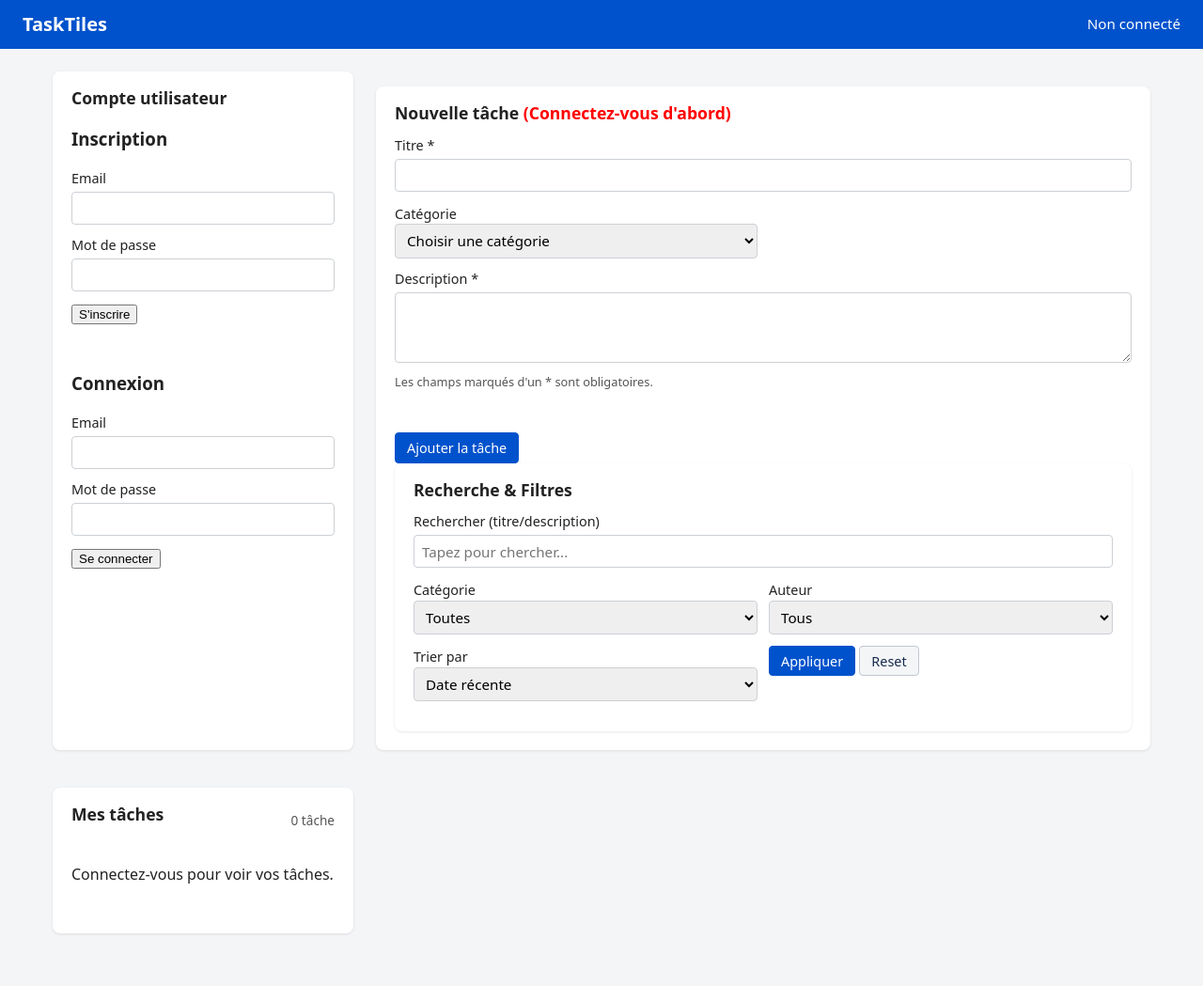
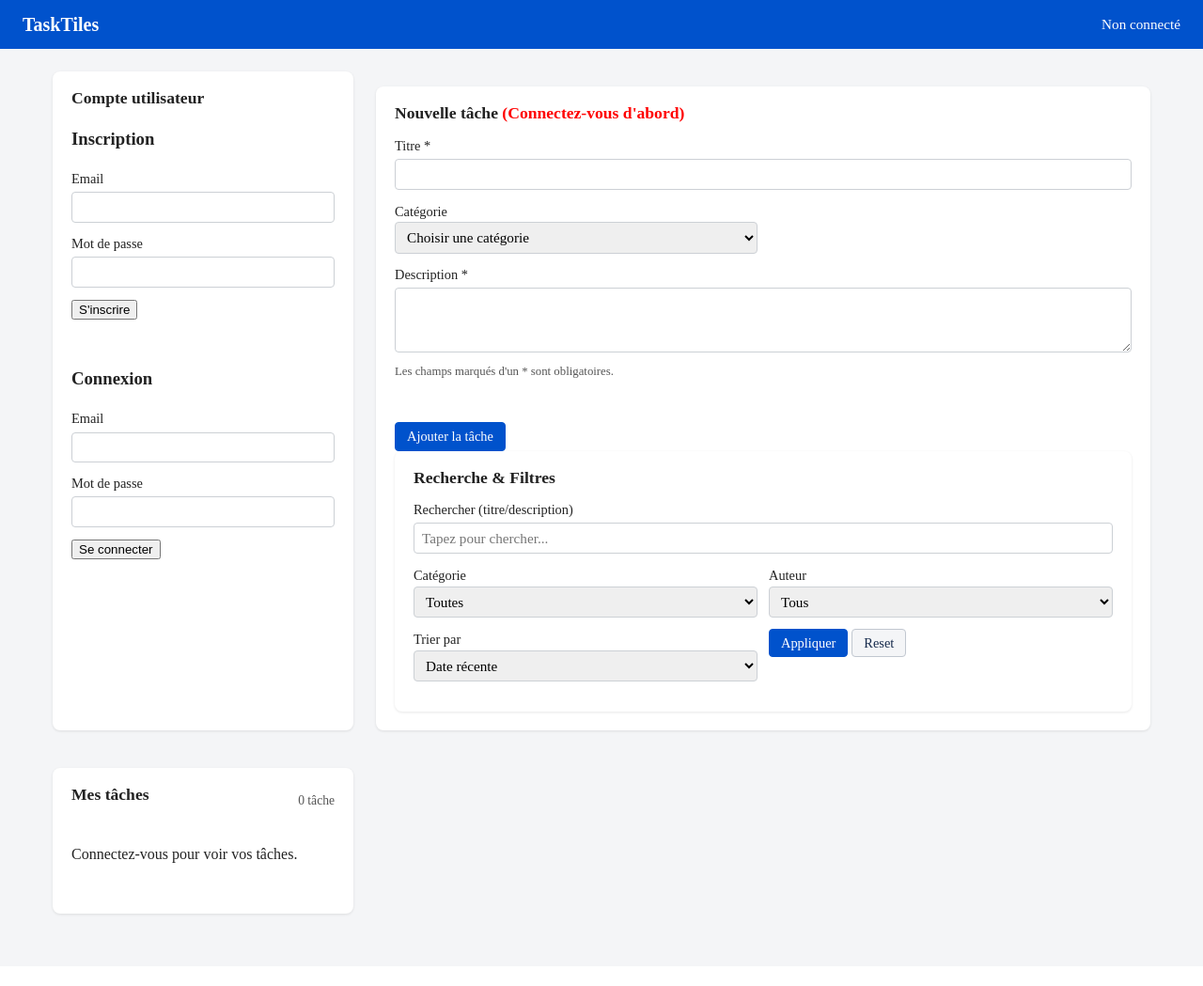
Before and after one commit to JakeTheRealOne/tilewar, a PHP site: page / in a window 1280 px wide. Shown: the whole page at 94% size. After the commit the page ends 975 px from the top, so only its background shows below. Run offline with PHP 8.4, Linux system fonts and the light colour scheme.

Commit message:
Update styles.css

```diff
--- a/styles.css
+++ b/styles.css
@@ -1,28 +1,35 @@
-/* ------ Reset léger ------ */
+
 *,
 *::before,
 *::after {
+
   box-sizing: border-box;
 }
 
 body {
+
   margin: 0;
-  font-family: system-ui, -apple-system, BlinkMacSystemFont, "Segoe UI", sans-serif;
+  font-family: "Times New Roman", Times, serif;
+
   color: #222;
   background-color: #f4f5f7;
+
   line-height: 1.4;
 }
 
 html,
 body {
+
   overflow-x: hidden;
-  /* éviter scroll horizontal */
+
 }
 
-/* ------ Barre du haut ------ */
+
 .topbar {
+
   display: flex;
   align-items: center;
+
   justify-content: space-between;
   padding: 0.75rem 1.5rem;
   background-color: #0052cc;
@@ -30,31 +37,37 @@ body {
 }
 
 .app-title {
+
   margin: 0;
   font-size: 1.25rem;
+
 }
 
 .topbar-right {
+
   display: flex;
   align-items: center;
   gap: 0.75rem;
+
 }
 
 .user-name {
   font-size: 0.95rem;
 }
 
-/* ------ Layout principal ------ */
+
 .main-layout {
+
   max-width: 1200px;
   margin: 1.5rem auto;
+
   padding: 0 1rem 2rem;
   display: grid;
   grid-template-columns: minmax(0, 320px) minmax(0, 1fr);
   gap: 1.5rem;
 }
 
-/* Panels */
+
 .panel {
   background-color: #fff;
   border-radius: 8px;
@@ -63,20 +76,26 @@ body {
 }
 
 .panel+.panel {
+
   margin-top: 1rem;
+
 }
 
 .panel h2 {
   margin-top: 0;
-  margin-bottom: 0.75rem;
+
+  margin-bottom:  0.75rem;
   font-size: 1.1rem;
 }
 
-/* ------ Formulaires ------ */
+
 .form-row {
+
   margin-bottom: 0.75rem;
+
   display: flex;
   flex-direction: column;
+
 }
 
 .form-row label {
@@ -90,17 +109,19 @@ body {
   padding: 0.4rem 0.5rem;
   border-radius: 4px;
   border: 1px solid #ccd0d5;
+
   font-size: 0.95rem;
   font-family: inherit;
 }
 
-/* s'applique à tous les inputs/select/textarea dans les formulaires */
+
 form input,
 form select,
+
 form textarea {
   width: 100%;
   max-width: 100%;
-  /* empêche de dépasser du conteneur */
+
   box-sizing: border-box;
 }
 
@@ -134,15 +155,17 @@ form textarea {
 .form-actions {
   margin-top: 0.5rem;
   display: flex;
+
   gap: 0.5rem;
 }
 
-/* ------ Boutons ------ */
+
 .btn {
   border-radius: 4px;
   border: 1px solid transparent;
   padding: 0.35rem 0.75rem;
   font-size: 0.9rem;
+
   font-family: inherit;
   cursor: pointer;
   background-color: #e0e0e0;
@@ -151,6 +174,7 @@ form textarea {
 
 .btn-primary {
   background-color: #0052cc;
+
   color: #fff;
   border-color: #0052cc;
 }
@@ -162,26 +186,31 @@ form textarea {
 .btn-secondary {
   background-color: #f4f5f7;
   color: #172b4d;
+
   border-color: #c1c7d0;
 }
 
 .btn-secondary:hover {
+
   background-color: #ebecf0;
 }
 
 .btn-ghost {
   background-color: transparent;
+
   border-color: transparent;
   color: #0052cc;
 }
 
 .btn-outline {
+
   background-color: transparent;
   border-color: #c1c7d0;
 }
 
 .btn-danger {
   background-color: #de350b;
+
   border-color: #de350b;
   color: #fff;
 }
@@ -191,10 +220,11 @@ form textarea {
   font-size: 0.8rem;
 }
 
-/* ------ Panel tâches ------ */
+
 .panel-header {
   display: flex;
   align-items: center;
+
   justify-content: space-between;
   margin-bottom: 0.75rem;
 }
@@ -204,7 +234,7 @@ form textarea {
   color: #555;
 }
 
-/* Grille de tuiles */
+
 .tasks-grid {
   display: grid;
   grid-template-columns: repeat(auto-fill, minmax(260px, 1fr));
@@ -213,7 +243,7 @@ form textarea {
   gap: 0.9rem;
 }
 
-/* Tuile individuelle */
+
 .task-tile {
   background-color: #fff;
   border-radius: 6px;
@@ -232,7 +262,9 @@ form textarea {
 }
 
 .task-title {
+
   margin: 0;
+
   font-size: 1rem;
   font-weight: 600;
 }
@@ -243,6 +275,7 @@ form textarea {
 }
 
 .task-meta {
+
   display: flex;
   flex-wrap: wrap;
   gap: 0.5rem;
@@ -264,6 +297,7 @@ form textarea {
 }
 
 .task-owner {
+
   font-size: 0.8rem;
   color: #6b778c;
 }
@@ -273,7 +307,7 @@ form textarea {
   gap: 0.3rem;
 }
 
-/* Statuts */
+
 .status-todo {
   color: #0052cc;
 }
@@ -286,7 +320,7 @@ form textarea {
   color: #36b37e;
 }
 
-/* ------ Pagination ------ */
+
 .pagination {
   margin-top: 1rem;
   display: flex;
@@ -296,31 +330,40 @@ form textarea {
 }
 
 .page-btn {
+
   min-width: 32px;
   padding: 0.25rem 0.5rem;
+
   font-size: 0.85rem;
   border-radius: 4px;
   border: 1px solid #c1c7d0;
   background-color: #fff;
   cursor: pointer;
+
 }
 
 .page-btn-active {
+
   background-color: #0052cc;
   color: #fff;
   border-color: #0052cc;
+
 }
 
 .page-btn-disabled {
+
   opacity: 0.5;
   cursor: default;
+
 }
 
-/* ------ Modal ------ */
+
 .modal {
+
   position: fixed;
   inset: 0;
   z-index: 1000;
+
 }
 
 .modal.hidden {
@@ -328,12 +371,14 @@ form textarea {
 }
 
 .modal-backdrop {
+
   position: absolute;
   inset: 0;
   background-color: rgba(0, 0, 0, 0.4);
 }
 
 .modal-dialog {
+
   position: relative;
   max-width: 480px;
   margin: 6vh auto;
@@ -344,9 +389,11 @@ form textarea {
 }
 
 .modal-header {
+
   display: flex;
   justify-content: space-between;
   align-items: center;
+
 }
 
 .modal-header h2 {
@@ -354,19 +401,25 @@ form textarea {
 }
 
 .modal-close {
+
   border: none;
   background: transparent;
   font-size: 1.4rem;
   line-height: 1;
   cursor: pointer;
+
 }
 
+
 .modal-body {
+
   margin-top: 0.5rem;
+
 }
 
-/* ------ Responsive ------ */
+
 @media (max-width: 900px) {
+
   .main-layout {
     grid-template-columns: minmax(0, 1fr);
   }
@@ -379,6 +432,7 @@ form textarea {
 
   .topbar {
     flex-direction: column;
+
     align-items: flex-start;
     gap: 0.5rem;
   }
```
